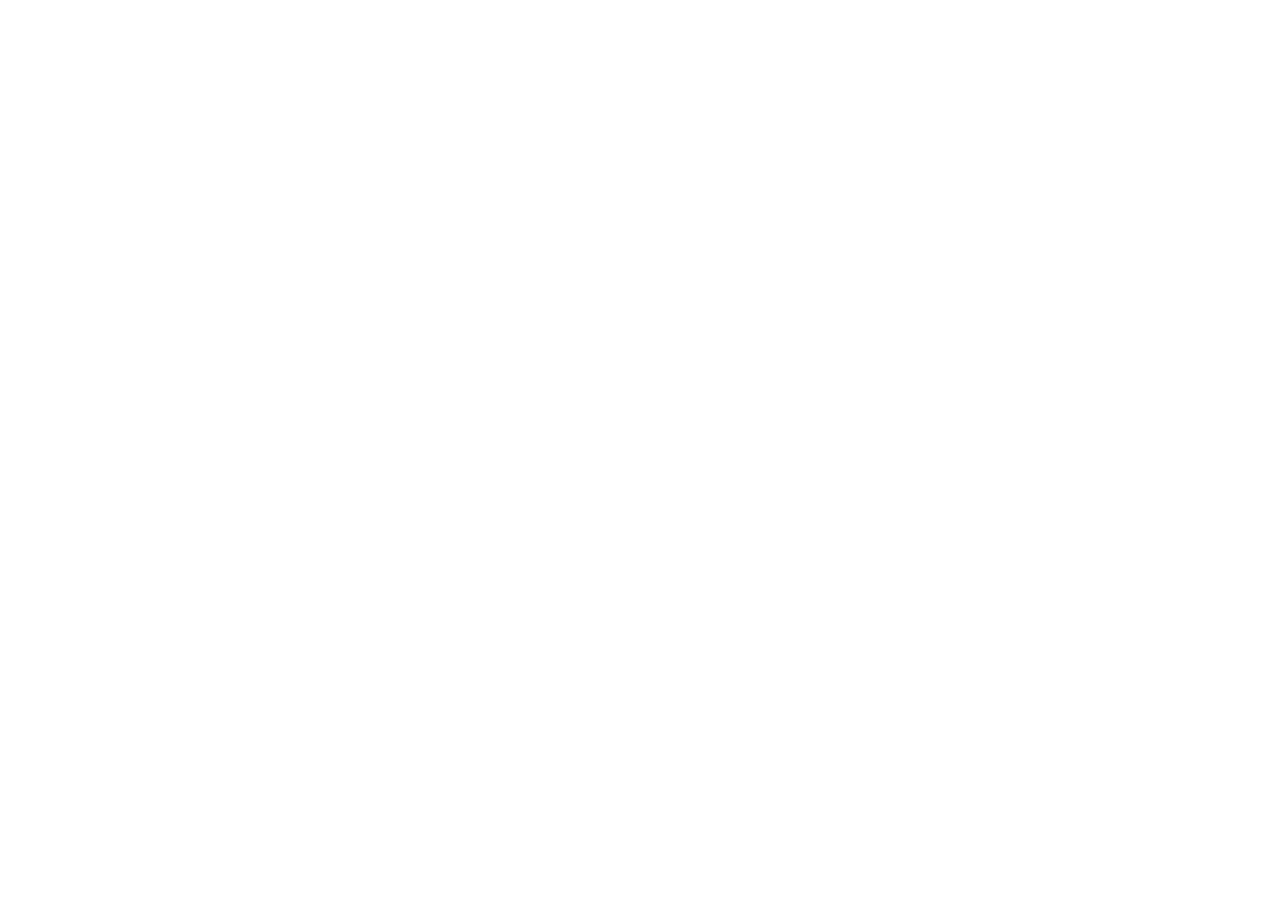
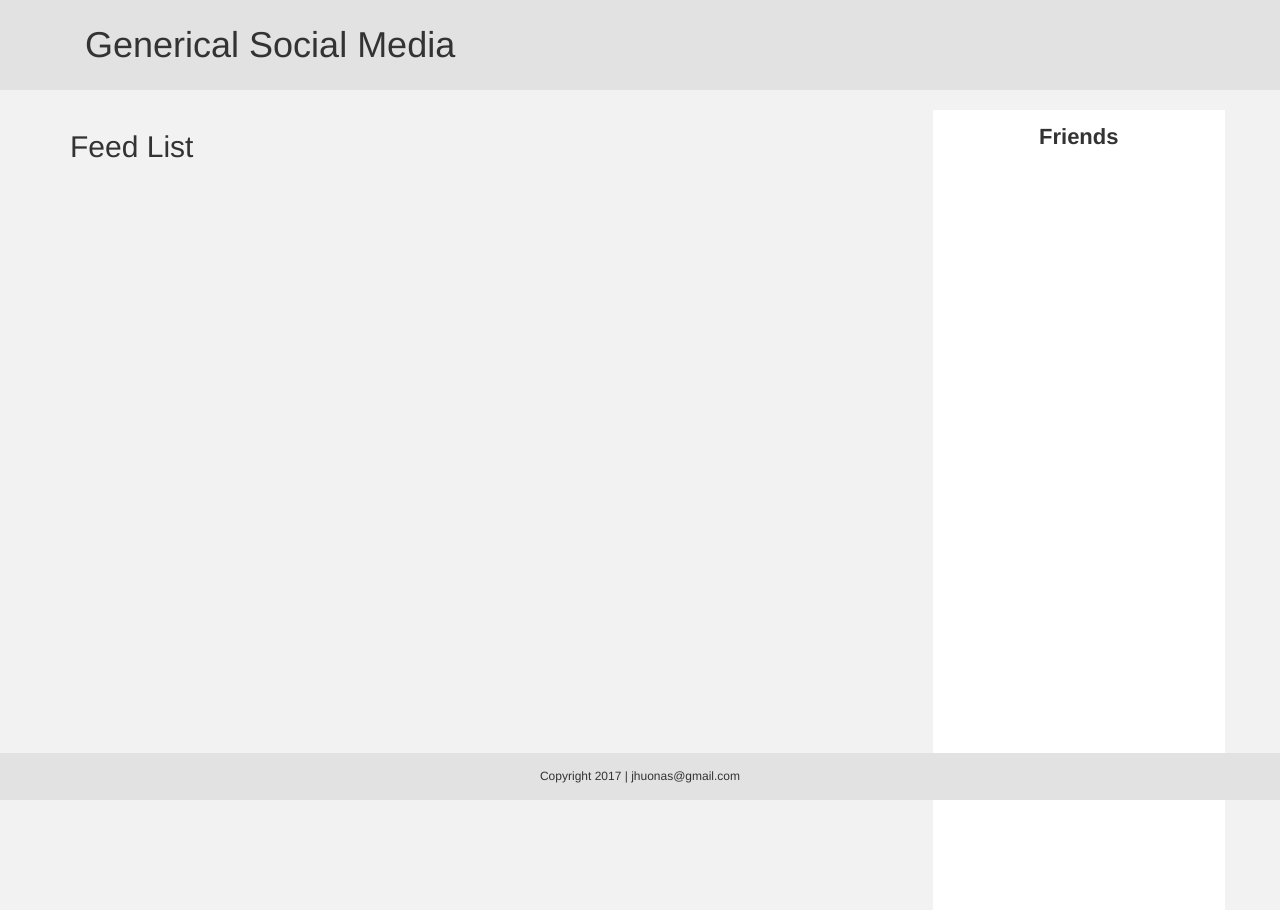
Before and after one commit to jhuonas/generical-social-media, a plain HTML site: page www/index.html in a window 1280 px wide. Before the commit the page ends 800 px from the top, so only its background shows below. Drawn offline with Linux system fonts and the light colour scheme.

Commit message:
- Cria arquivos js com configurações iniciais e seus controllers e o template da listagem dos status - Alterações no arquivo index e no css

```diff
--- a/www/index.html
+++ b/www/index.html
@@ -2,12 +2,56 @@
 <html>
   <head>
     <meta charset="utf-8">
-    <title>Social Media</title>
+    <title>Generical Social Media</title>
 
+    <link href="components/bootstrap/css/bootstrap.min.css" rel="stylesheet">
     <link href="css/style.css" rel="stylesheet">
+
+    <script src="components/angular/angular.min.js"></script>
+    <script src="components/angular-route/angular-route.min.js"></script>
+    <script type="text/javascript" src="js/app.js"></script>
+    <script type="text/javascript" src="js/feedControler.js"></script>
   </head>
 
-  <body>
+  <body ng-app="app">
+    <div class="main">
+      <header>
+        <div class="container">
+          <div class="col-sm-6 col-md-5">
+            <h1 class="logo">Generical Social Media</h1>
+          </div>
 
+        </div>
+      </header>
+
+      <div class="container">
+        <div class="row">
+          <div class="col-sm-8 col-md-9">
+            <div id="content">
+              <div id="view-content">
+                <div ng-view></div>
+              </div>
+            </div>
+          </div>
+
+          <div class="col-sm-4 col-md-3">
+            <div class="sidebar-container row">
+              <div class="sidebar">
+                <div class="title">
+                  <h2>Friends</h2>
+                </div>
+
+              </div>
+            </div>
+          </div>
+        </div>
+      </div>
+
+      <footer class="text-center">
+        <div class="container">
+          <p>Copyright 2017 | jhuonas@gmail.com</p>
+        </footer>
+      </div>
+    </div>
   </body>
 </html>
--- /dev/null
+++ b/www/js/app.js
@@ -0,0 +1,15 @@
+var app = angular.module('app', ['ngRoute', 'feedControler']);
+
+app.run(function($location, $route, $rootScope){
+  console.log("Generical Social Media");
+
+});
+
+app.config(['$routeProvider', '$locationProvider', function($routeProvider, $locationProvider) {
+  $routeProvider.when('/', {
+    controller: "FeedCtrl",
+    templateUrl: "templates/feed-list.html",
+  }).otherwise({
+    redirectTo: '/'
+  });
+}]);
--- /dev/null
+++ b/www/js/feedControler.js
@@ -0,0 +1,6 @@
+var app = angular.module('feedControler', []);
+
+app.controller('FeedCtrl', function ($scope) {
+  console.log("FeedCtrl");
+
+});
--- /dev/null
+++ b/www/scss/_reset.scss
@@ -0,0 +1,22 @@
+html, body {
+  margin: 0;
+  padding: 0;
+  height: 100%;
+  background: #f2f2f2;
+}
+body {
+  overflow-x: hidden;
+}
+li {
+  list-style: none;
+}
+a {
+  font-size: inherit;
+  font-family: inherit;
+  color: inherit;
+  text-decoration: none;
+  &:hover,
+  &:focus {
+    text-decoration: none;
+  }
+}
--- a/www/scss/style.scss
+++ b/www/scss/style.scss
@@ -1,3 +1,55 @@
 // compileNested: ../css/$1.css
 
-body { }
+@import "_reset";
+
+.main {
+
+  header {
+    padding: 25px 0;
+    margin-bottom: 20px;
+    background: #e2e2e2;
+
+    .logo {
+      margin: 0;
+    }
+
+  }
+
+  #status-container {
+    /* FORM POST STATUS */
+
+  }
+
+  /* FRIENDS LIST */
+  .sidebar-container {
+    .sidebar {
+      background: #fff;
+      width: 100%;
+      height: 100%;
+      min-height: 100vh;
+      padding: 15px;
+
+      .title {
+        text-align: center;
+        margin-bottom: 10px;
+        h2 {
+          margin-top: 0;
+          font-size: 22px;
+          font-weight: bold;
+        }
+      }
+
+    }
+  }
+
+  footer {
+    width: 100%;
+    position: fixed;
+    bottom: 0;
+    padding: 15px 0 5px 0;
+    background: #e2e2e2;
+    p {
+      font-size: 12px;
+    }
+  }
+}
--- /dev/null
+++ b/www/templates/feed-list.html
@@ -0,0 +1,3 @@
+<section id="status-container">
+  <h2>Feed List</h2>
+</section>
```
Also changed, not shown: www/css/style.css.
